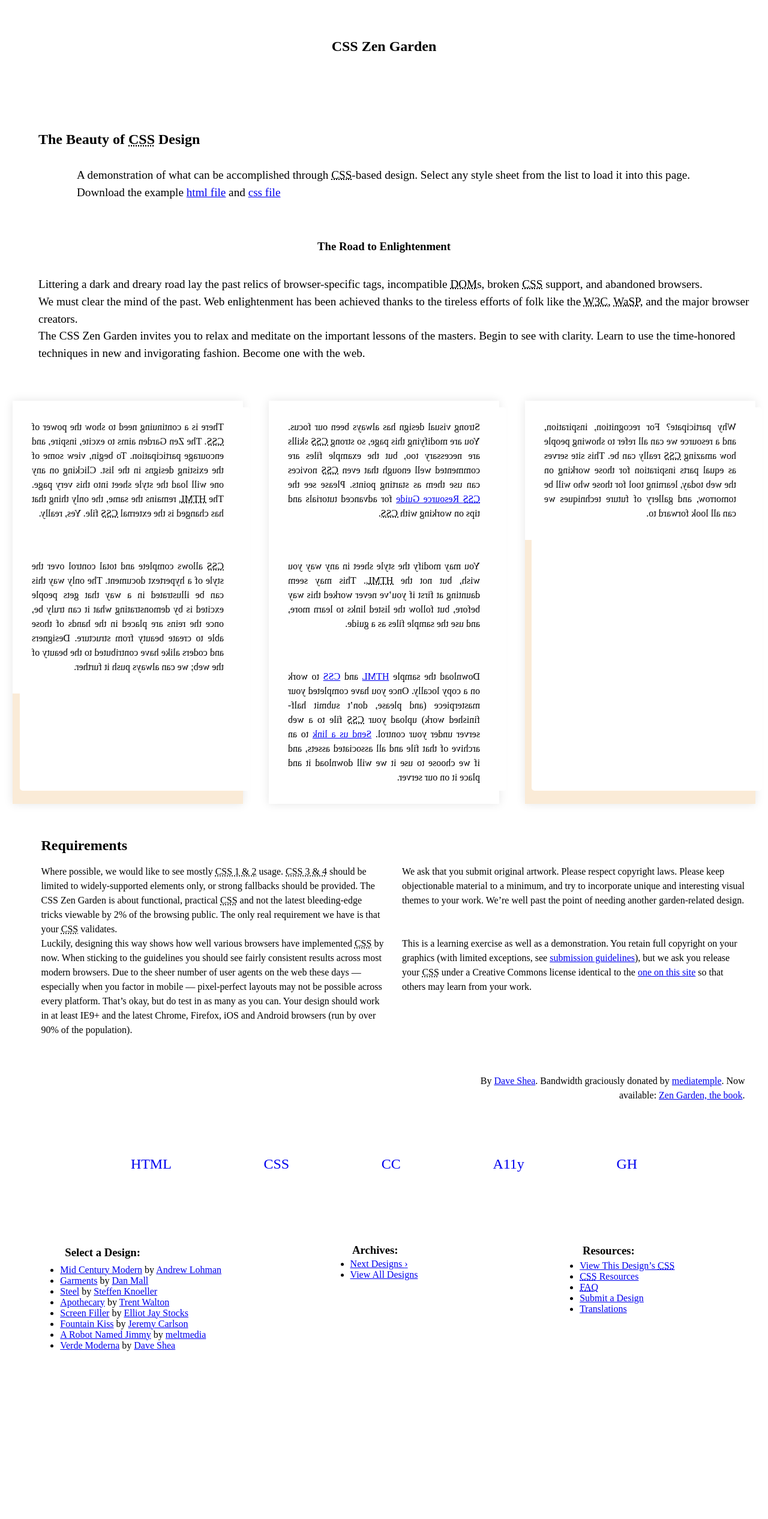
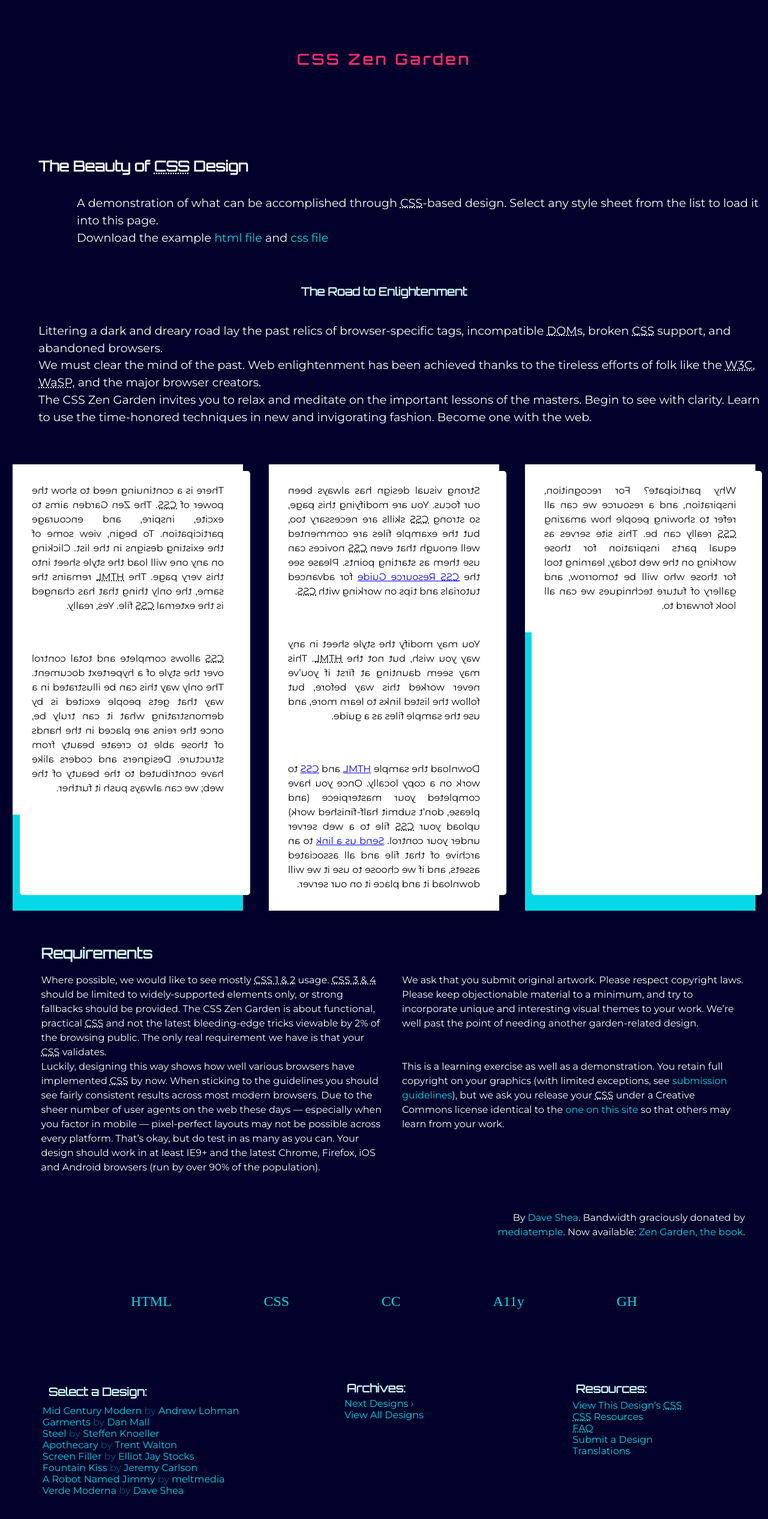
Before and after one commit to yllenfer/zengarden, a plain HTML site: page index.html in a window 1280 px wide. Shown: the whole page at 60% size. Before the commit the page ends 2316 px from the top, so only its background shows below. Drawn offline with Linux system fonts and the light colour scheme.

Commit message:
styling 01

```diff
--- a/src/style.scss
+++ b/src/style.scss
@@ -1,4 +1,15 @@
+@import url('https://fonts.googleapis.com/css2?family=Montserrat&family=Orbitron&display=swap');
 $big-screen: 50em;
+$color-1: #ff2a6d; // Pink
+$color-2: #d1f7ff; // Light Blue - Text Color
+$color-3: #05d9e8; // blue
+$color-4: #005678; // ble
+$color-5: #01012b; // Dark Blue
+$primary-font: "Orbitron", Arial, Helvetica, sans-serif, serif;
+$secondary-font: 'Montserrat', sans-serif;
+
+
+
 
 *,
 *:before,
@@ -7,7 +18,25 @@ $big-screen: 50em;
     box-sizing: border-box;
     margin: 0;
     padding: 0;
+
 }
+
+body{
+    background-color: $color-5;
+}
+
+
+.summary {
+    a{
+        color: $color-3;
+        text-decoration: none;
+    }
+
+    a:hover{
+        color:$color-1;
+    }
+}
+
 
 
 .page-wrapper {
@@ -16,27 +45,48 @@ $big-screen: 50em;
     margin: auto;
 }
 
+
+
 h3 {
     margin: 3%;
     text-align: center;
+    font-family: $primary-font;
+    color: $color-2;
 }
 
 header {
     h1 {
-        text-align: center;
-        padding: 5%;
+    text-align: center;
+    padding: 5%;
+    color: $color-1;
+    font-family: $primary-font;
+    overflow: hidden;
+    white-space: nowrap;
+    margin: 20px auto;
+    letter-spacing: .2em;
+    animation:
+    typing 5.5s steps(40, end),
+    blink-caret 1s step-end 5s;
+
     }
 
     h2 {
         text-align: 20%;
         padding: 5%;
+        font-family: $primary-font;
+        color: white;
     }
 
 }
 
+
 p {
     margin-left: 5%;
     line-height: 1.5em;
+    font-family: $secondary-font;
+    color: white;
+
+
 
 }
 
@@ -48,8 +98,28 @@ footer {
         text-decoration: none;
         margin-left: 3%;
 
+
+        &:hover{
+            color: $color-3;
+            box-shadow: 2px 2px 8px $color-3;
+            text-shadow: 0 0 8px $color-3;
+        }
+
     }
 
+
+
+}
+
+
+.zen-resources, .design-archives {
+    list-style-type: none;
+    a{
+        text-decoration: none;
+        font-family: $secondary-font;
+        color: $color-3;
+
+    }
 }
 
 .wrapper{
@@ -59,6 +129,7 @@ footer {
     }
 
 
+
 }
 
 
@@ -66,6 +137,7 @@ footer {
     /* Add shadows to create the "card" effect */
     box-shadow: 0 4px 8px 0 rgba(0,0,0,0.2);
     transition: 0.3s;
+
 
     p{
         margin: 0;
@@ -77,6 +149,8 @@ footer {
 .benefits{
    box-shadow: 0 4px 8px 0 rgba(0,0,0,0.2);
    transition: 0.3s;
+
+
 
    p{
        margin: 0;
@@ -90,12 +164,67 @@ footer {
    box-shadow: 0 4px 8px 0 rgba(0,0,0,0.2);
    transition: 0.3s;
 
+
+
    p{
        margin: 0;
        padding: 4%;
        text-align: justify;
+
    }
 }
+
+.requirements  {
+    font-family: $secondary-font;
+    text-decoration: none;
+    a{
+        text-decoration: none;
+        color: $color-3;
+    }
+
+    a:hover{
+        color: $color-1;
+    }
+}
+
+
+
+.design-selection {
+    color: $color-4;
+
+    li{
+        list-style-type:none;
+        text-decoration: none;
+        font-family: $secondary-font;
+    }
+
+
+
+    a {
+        text-decoration: none;
+        color: $color-3;
+    }
+
+    a:hover{
+        color: $color-1;
+
+    }
+
+}
+
+
+
+
+
+  @keyframes typing {
+    from { width: 0 }
+    to { width: 100% }
+  }
+
+  @keyframes blink-caret {
+    from, to { border-color: transparent }
+    30% { border-color: $color-3; }
+  }
 
 @media (min-width: $big-screen) {
 
@@ -216,8 +345,12 @@ footer {
                 font-size: 1.5em;
                 text-decoration: none;
                 margin-left: 0;
+                color: $color-3;
+
 
             }
+
+
             padding: 0;
             margin: 0;
             grid-row: 6/7;
@@ -257,7 +390,7 @@ footer {
         box-shadow: 0 0 15px rgba(0, 0, 0, 0.1);
         transition: transform 1s;
         transform-style: preserve-3d;
-        background-color: antiquewhite;
+        background-color: $color-3;
         margin-left: 5%;
     }
 
@@ -308,5 +441,6 @@ footer {
         background: white;
         color: black;
         transform: rotateY(-180deg);
+
     }
 }
```
Also changed, not shown: src/style.css, 1 other file.
